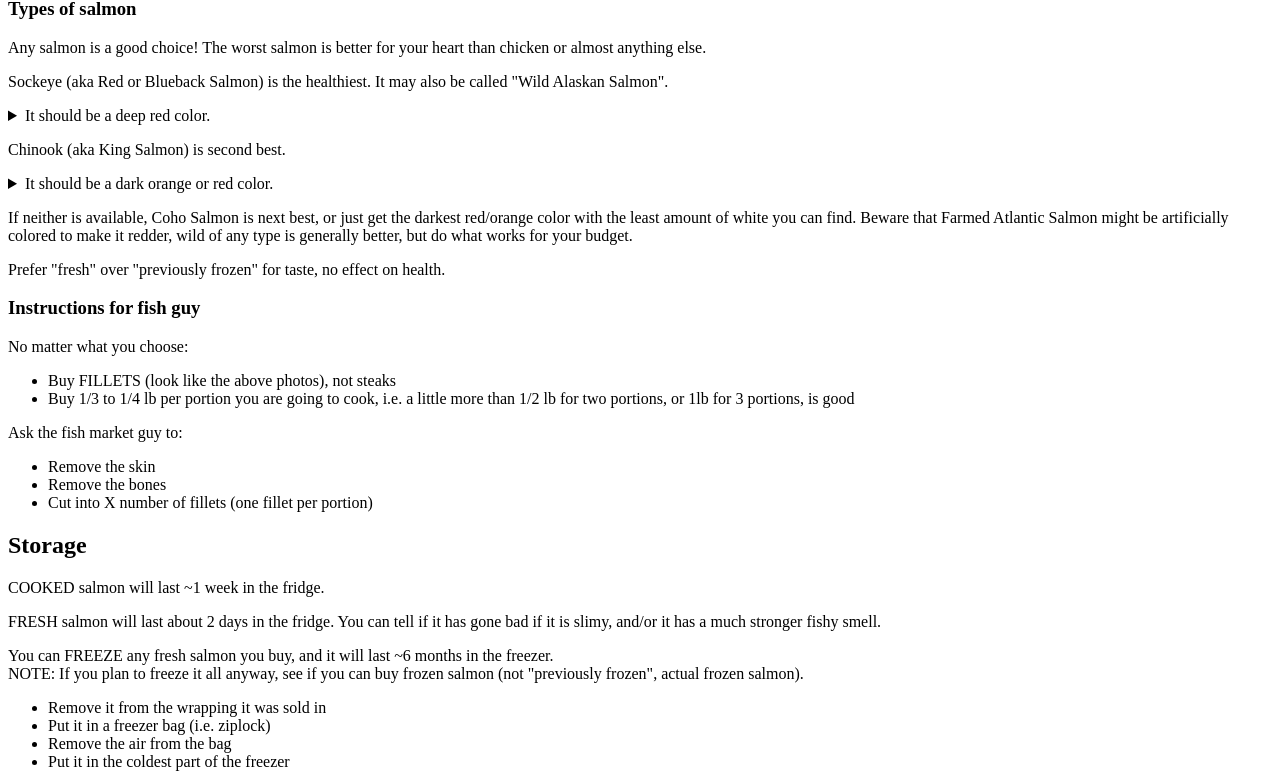
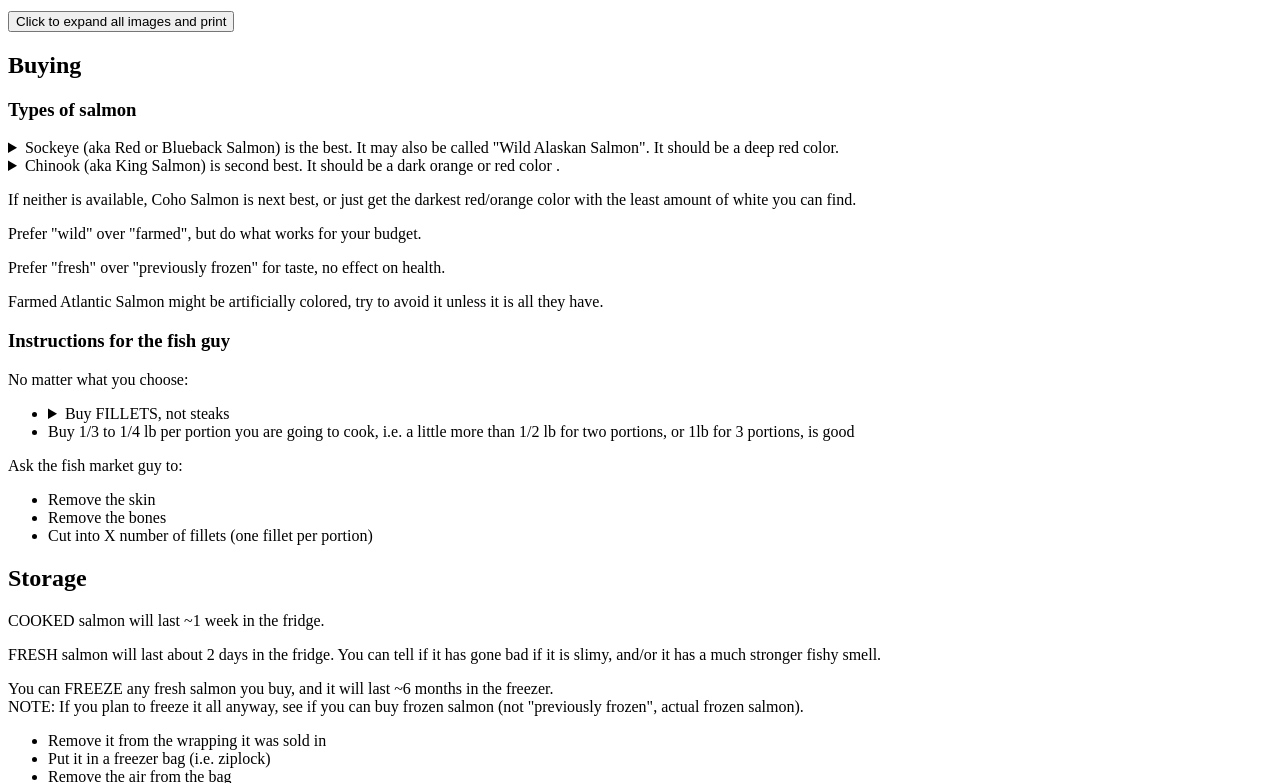
Before and after one commit to originalcvk/king, a plain HTML site: page index.html in a window 1280 px wide. Shown: the part 69-852 px from the top of the page. Drawn offline with Linux system fonts and the light colour scheme.

Commit message:
Button to expand images Image of steaks vs fillets Text changes

```diff
--- a/index.html
+++ b/index.html
@@ -3,37 +3,61 @@
 <head>
     <meta charset="UTF-8">
     <title>Salmon Recipe</title>
+    <script>
+        function openAll() {
+          var e = document.getElementById('expAll');
+          e.classList.toggle('exp');
+          e.classList.toggle('col');
+          var details = document.querySelectorAll('details');
+          Array.from(details).forEach(function(obj, idx) {
+            if (e.classList.contains('exp')) {
+              obj.open = true;
+              // Otherwise make it false
+            } else {
+              obj.open = false;
+            }
+          });
+        }
+
+    </script>
 </head>
 <body>
-<h2>How to buy salmon</h2>
+<h1>All About Salmon</h1>
+<button id="expAll" class="col" onclick="openAll();">Click to expand all images and
+    print
+</button>
+<h2>Buying</h2>
 <h3>Types of salmon</h3>
-<p>Any salmon is a good choice! The worst salmon is better for your heart than chicken or almost
-    anything else.
-</p>
-<p>Sockeye (aka Red or Blueback Salmon) is the healthiest. It may also be called "Wild Alaskan
-    Salmon".</p>
 <details>
-    <summary>It should be a deep red color.</summary>
-    <img src="includes/sockeye.jpg" height="200px"/>
+    <summary>Sockeye (aka Red or Blueback Salmon) is the best. It may also be called "Wild Alaskan
+        Salmon". It should be a deep red color.
+    </summary>
+    <img src="includes/sockeye.jpg" height="300px"/>
 </details>
 
-<p>Chinook (aka King Salmon) is second best.</p>
 <details>
-    <summary>It should be a dark orange or red color.</summary>
-    <img src="includes/king.jpg" height="200px"/>
+    <summary>Chinook (aka King Salmon) is second best. It should be a dark orange or red color
+        .
+    </summary>
+    <img src="includes/king.jpg" height="300px"/>
 </details>
 
 <p>If neither is available, Coho Salmon is next best, or just get the darkest red/orange color with
-    the least amount of white you can find. Beware that Farmed Atlantic Salmon might be artificially
-    colored to make it redder, wild of any type is generally better, but do what works for your
-    budget.</p>
+    the least amount of white you can find.</p>
+<p>Prefer "wild" over "farmed", but do what works for your budget.</p>
+<p>Prefer "fresh" over "previously frozen" for taste, no effect on health.</p>
+<p>Farmed Atlantic Salmon might be artificially colored, try to avoid it unless it is all they
+    have.</p>
 
-<p>Prefer "fresh" over "previously frozen" for taste, no effect on health.</p>
-
-<h3>Instructions for fish guy</h3>
+<h3>Instructions for the fish guy</h3>
 <p>No matter what you choose:</p>
 <ul>
-    <li>Buy FILLETS (look like the above photos), not steaks</li>
+    <li>
+        <details>
+            <summary>Buy FILLETS, not steaks</summary>
+            <img
+                    src="includes/steak_vs_fillet.jpg" width="500px"/></details>
+    </li>
     <li>Buy 1/3 to 1/4 lb per portion you are going to cook, i.e. a little more than 1/2 lb
         for two portions, or 1lb for 3 portions, is good
     </li>
@@ -60,11 +84,16 @@
 </ul>
 <h2>Recipe</h2>
 <h3>Utensils</h3>
+<ul>
+    <li>
 <details>
     <summary>Shallow baking pan</summary>
     <img src="includes/baking_pan.jpg"/>
 </details>
-
+    </li>
+    <li>Small dish or cup (for mixing liquids & herbs)</li>
+    <li>Cutting board</li>
+</ul>
 <h3>Ingredients</h3>
 
 
```
Also changed, not shown: includes/steak_vs_fillet.jpg (added).
